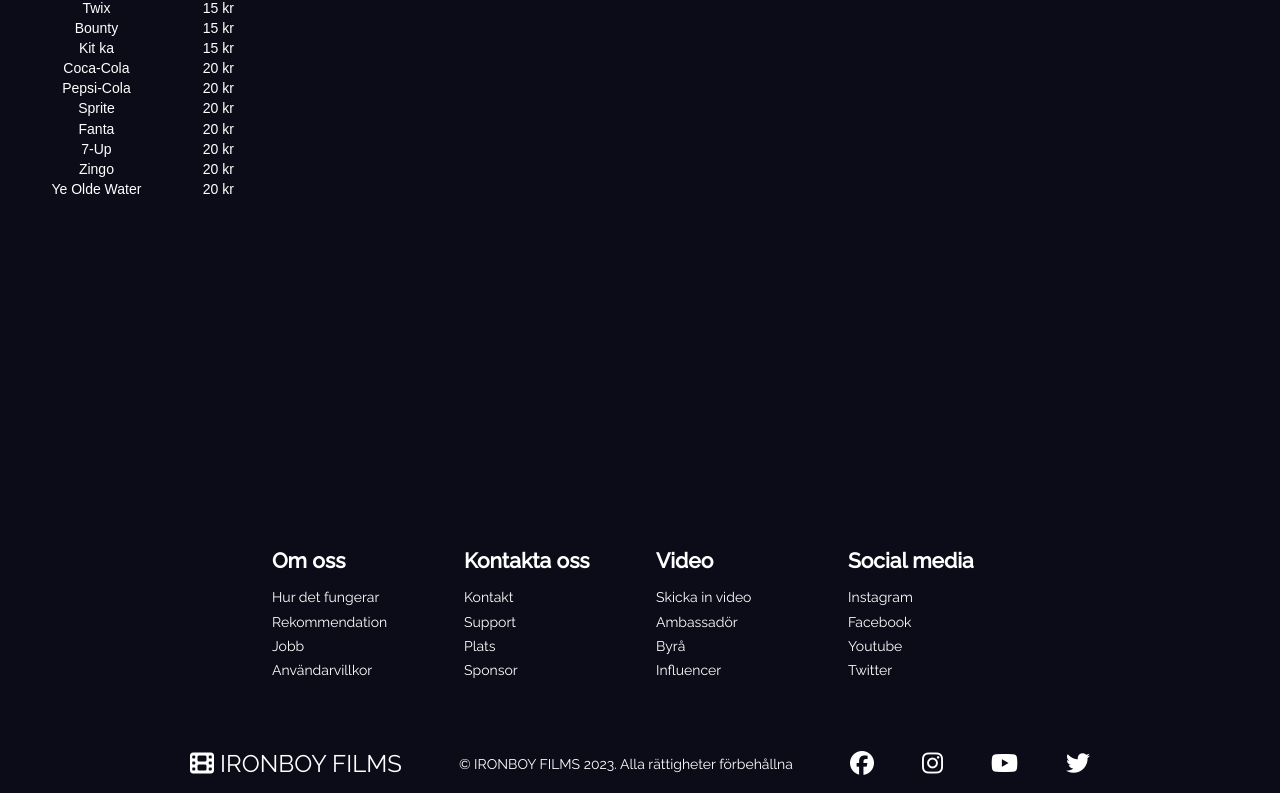
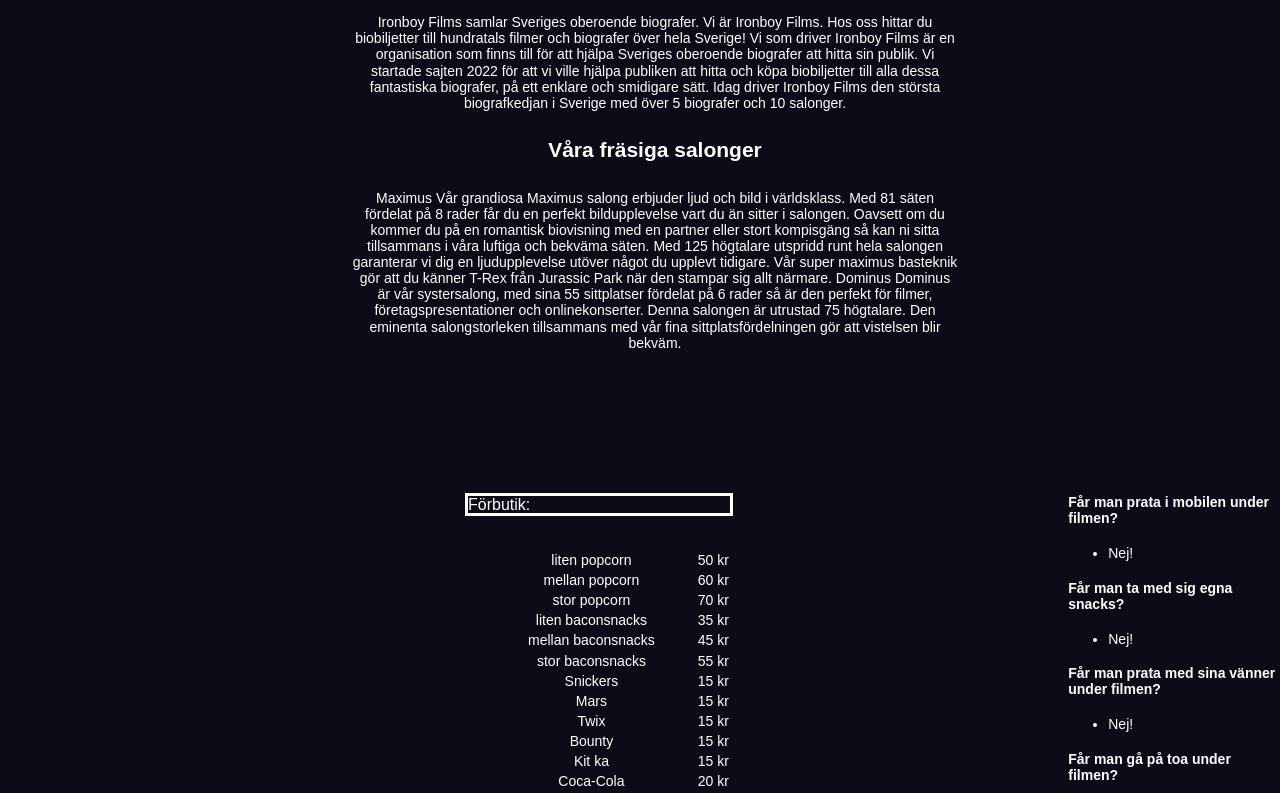
Before and after one commit to emanueljg/filmvisarna, a React (Vite) app: page /about-us in a window 1280 px wide. Shown: the part 717-1510 px from the top of the page. Built offline with nearby package versions, Linux system fonts and the light colour scheme; no server answers; a web font is replaced by a local one.

Commit message:
aboutUs updated
Co-authored-by: theunitzeroone <theunitzeroone@users.noreply.github.com>

```diff
--- a/src/components/AboutUs.jsx
+++ b/src/components/AboutUs.jsx
@@ -42,7 +42,50 @@ export default function AboutUs() {
         <img src="/images/popcorn1.png" alt="popcorn1" />
       </div>
       <h2 className="aboutus">Sveriges överlägset bästa biografkedja!</h2>
-      {el}
+      <p className="text"> Ironboy Films samlar Sveriges oberoende biografer.
+        Vi är Ironboy Films. Hos oss hittar du biobiljetter till hundratals filmer och biografer över hela Sverige!
+        Vi som driver Ironboy Films är en organisation som finns till för att hjälpa Sveriges oberoende biografer att hitta sin publik.
+        Vi startade sajten 2022 för att vi ville hjälpa publiken att hitta och köpa biobiljetter till alla dessa fantastiska biografer, på ett enklare och smidigare sätt.
+        Idag driver Ironboy Films den största biografkedjan i Sverige med över 5 biografer och 10 salonger.</p>
+
+      <h2>Våra fräsiga salonger</h2>
+      <p className="salong">Maximus
+        Vår grandiosa Maximus salong erbjuder ljud och bild i världsklass.
+        Med 81 säten fördelat på 8 rader får du en perfekt bildupplevelse vart du än sitter i salongen.
+        Oavsett om du kommer du på en romantisk biovisning med en partner eller stort kompisgäng så kan ni sitta tillsammans i våra luftiga och bekväma säten.
+        Med 125 högtalare utspridd runt hela salongen garanterar vi dig en ljudupplevelse utöver något du upplevt tidigare.
+        Vår super maximus basteknik gör att du känner T-Rex från Jurassic Park när den stampar sig allt närmare.
+        Dominus
+        Dominus är vår systersalong, med sina 55 sittplatser fördelat på 6 rader så är den perfekt för filmer, företagspresentationer och onlinekonserter.
+        Denna salongen är utrustad 75 högtalare. Den eminenta salongstorleken tillsammans med vår fina sittplatsfördelningen gör att vistelsen blir bekväm.</p>
+      <div className="aboutus_container">
+        <div className="snacks3">
+          <div className="snacks2">
+            <p className="butik">Förbutik:</p>
+          </div>
+          <div className="snacks"> {el}</div>
+        </div>
+
+        <div className="faq">
+          <h4>Får man prata i mobilen under filmen?</h4>
+          <ul>
+            <li>Nej!</li>
+          </ul>
+          <h4>Får man ta med sig egna snacks?</h4>
+          <ul>
+            <li>Nej!</li>
+          </ul>
+          <h4>Får man prata med sina vänner under filmen?</h4>
+          <ul>
+            <li>Nej!</li>
+          </ul>
+          <h4>Får man gå på toa under filmen?</h4>
+          <ul>
+            <li>Ja!</li>
+          </ul>
+        </div>
+      </div>
     </div>
+
   );
 }
--- a/src/css/aboutUs.css
+++ b/src/css/aboutUs.css
@@ -4,8 +4,54 @@
 
 @import 'normalize.css';
 
+.faq {
+  margin-top: 15px;
+  margin-left: 300px;
+  text-align: left;
+}
+
+.snacks3 {
+  margin-left: 400px;
+}
+
+.snacks {
+  margin-left: 95px;
+
+}
+
+.snacks2 {
+  padding: 35px;
+}
+
+.butik {
+  margin: 0;
+  border: solid;
+  display: inline;
+  padding-right: 200px;
+  font-size: 16px;
+  width: 100%;
+}
+
+.salong {
+  margin: auto;
+  width: 50%;
+  padding: 10px;
+  overflow: hidden;
+  display: flex;
+  justify-content: center;
+  align-items: center;
+
+}
+
+.text {
+  margin: auto;
+  width: 50%;
+  padding: 10px;
+  overflow: hidden;
+}
 
 .table2 {
+  margin-top: 200px;
   font-family: sans-serif;
   text-align: center;
   margin-left: 30px;
@@ -22,3 +68,9 @@ h2.aboutus {
   transition: 5s;
   background-color: rgba(255, 255, 255, 0.5);
 }
+
+.aboutus_container {
+  margin-top: 100px;
+  display: flex;
+
+}
```
